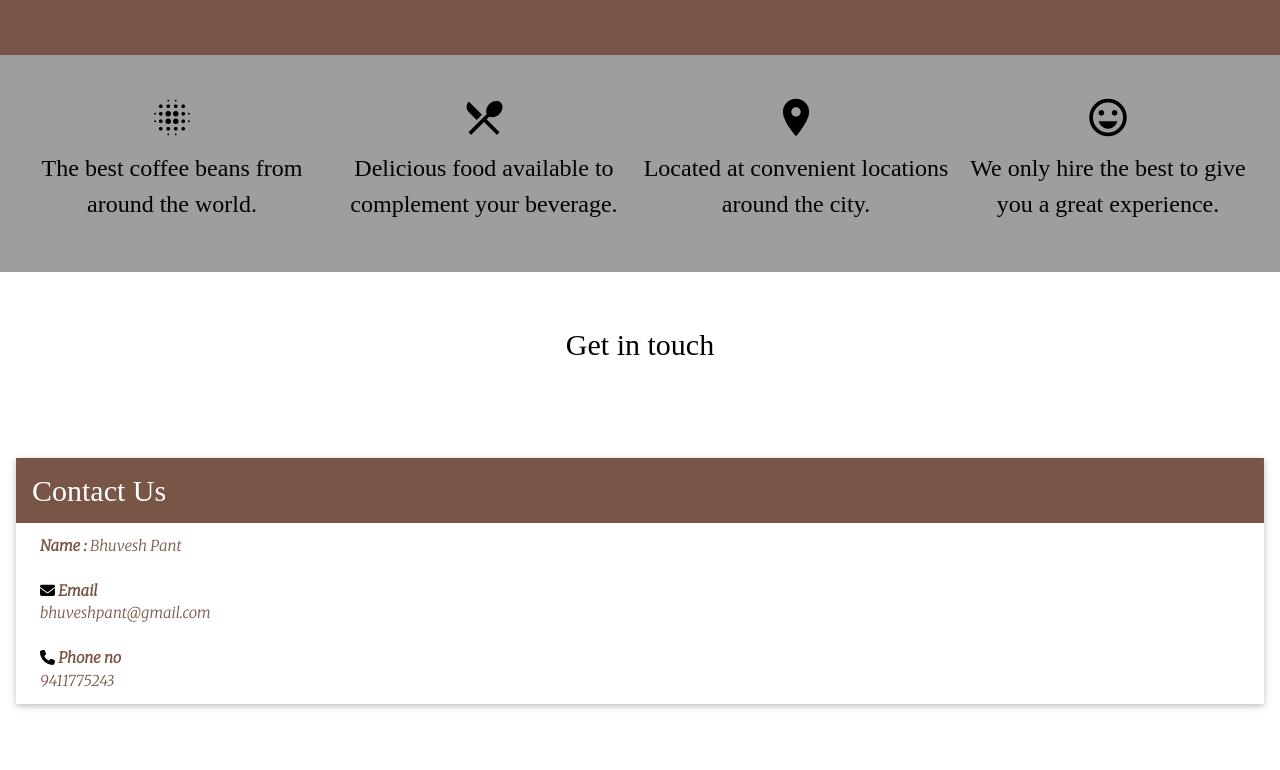
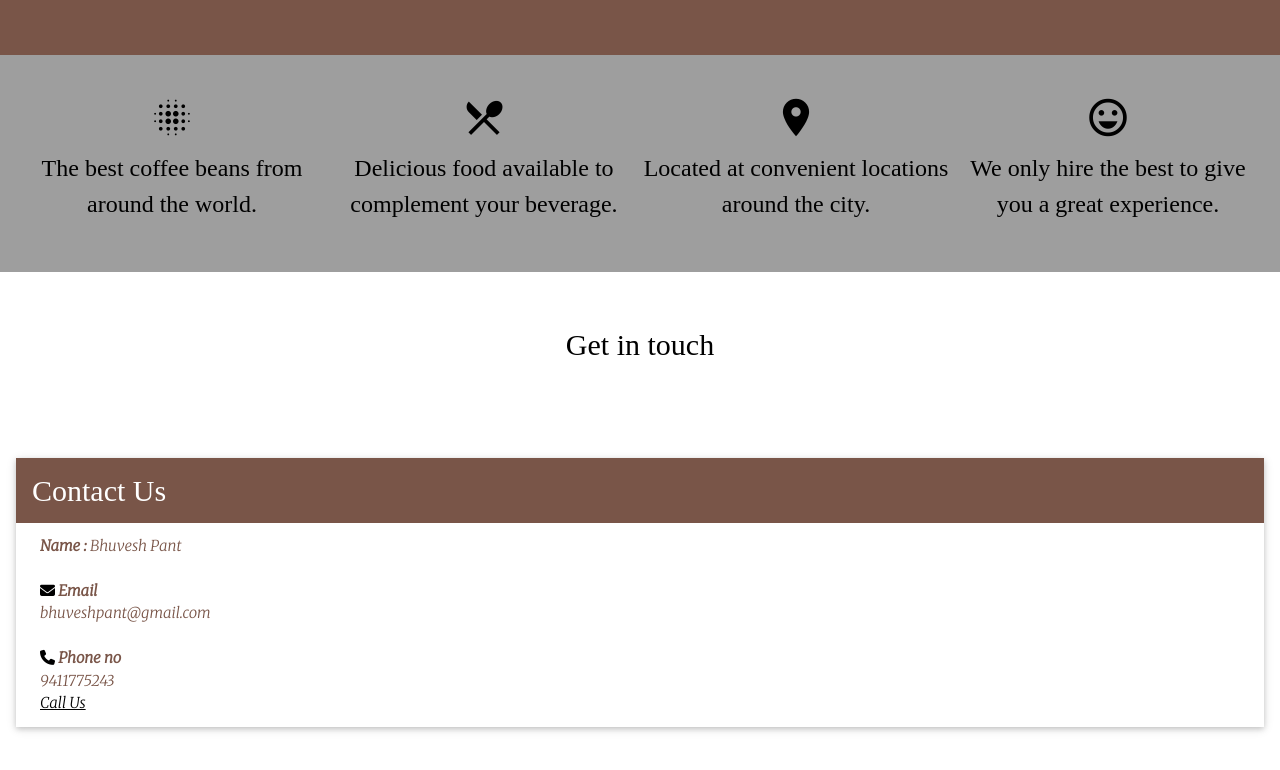
Before and after one commit to bhuveshpant9927/coffee-cafe, a plain HTML site: page index.html in a window 1280 px wide. Shown: the part 1895-2665 px from the top of the page. Drawn offline with nearby package versions, Linux system fonts and the light colour scheme.

Commit message:
updated call us

```diff
--- a/index.html
+++ b/index.html
@@ -158,6 +158,8 @@
           <br>
           <i class='fa fa-phone icon'></i>
           <label class="w3-text-brown"><b>Phone no</b><br>9411775243</label>
+          <br>
+          <a href="tel:9411775243">Call Us</a>
             <!-- <label class="w3-text-brown"><b>Message</b></label> -->
             <!-- <textarea class="w3-input w3-border w3-round" style="resize:none"></textarea> -->
 
```
